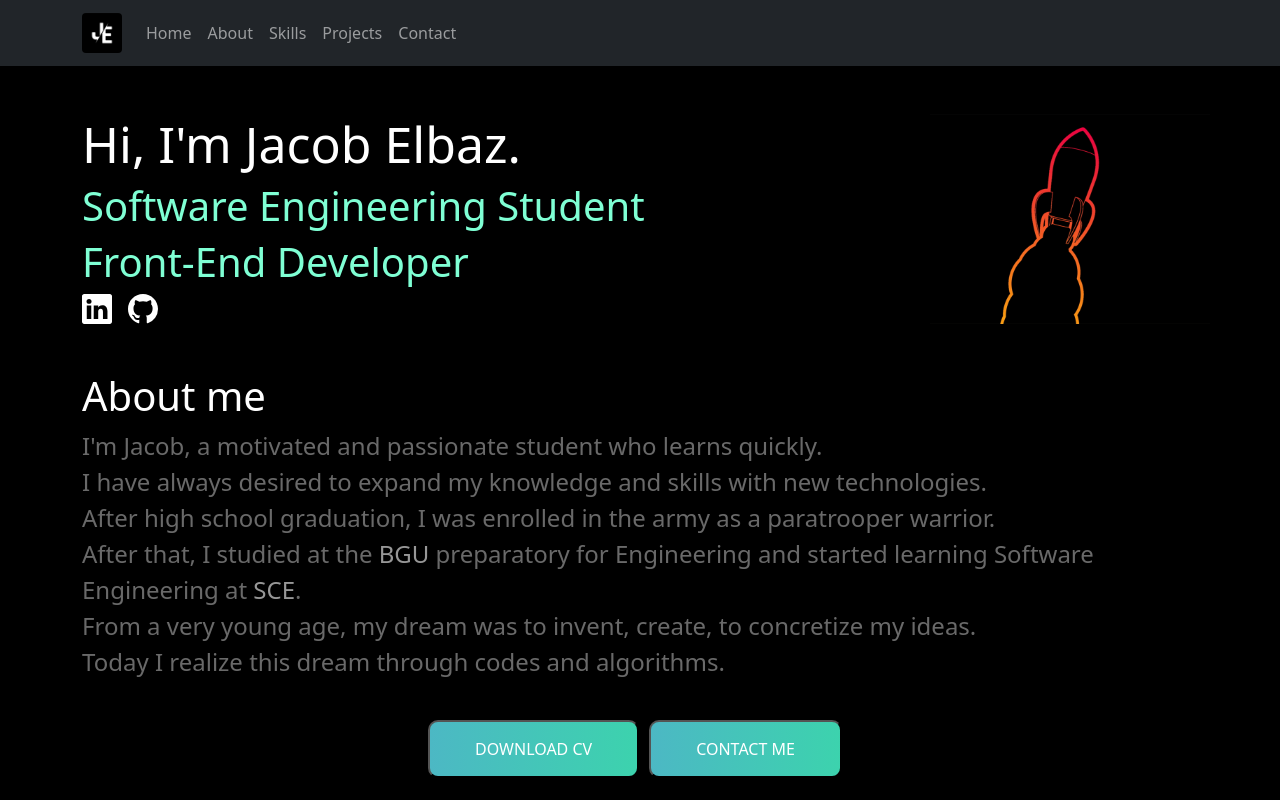
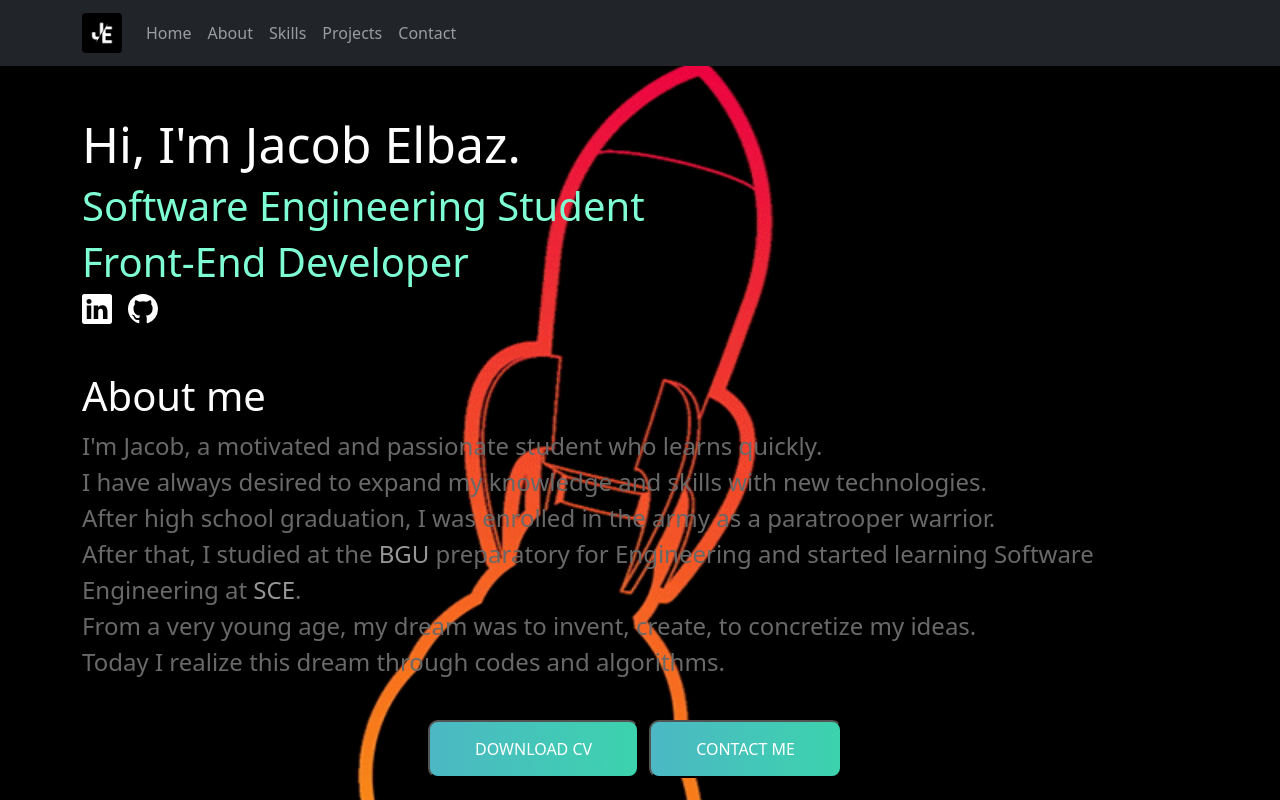
Before and after one commit to JacobElbaz/portfolio, a React (Create React App) app: page / in a window 1280 px wide. Shown: the top 800 px of the page. Built offline with nearby package versions, Linux system fonts and the light colour scheme.

Commit message:
new background

```diff
--- a/src/App.css
+++ b/src/App.css
@@ -1,5 +1,8 @@
 .App {
   background-color: black;
+  background-image: url("toon-rocket.gif");
+  background-repeat: no-repeat;
+  background-size:contain;
 }
 
 .About {
@@ -8,12 +11,6 @@
   font-size: x-large;
 }
 
-#home {
-  background-image: url("toon-rocket.gif");
-  background-repeat: no-repeat;
-  background-position: right;
-  background-size: contain;
-}
 
 .Buttons {
   margin: 30px 0;
```
